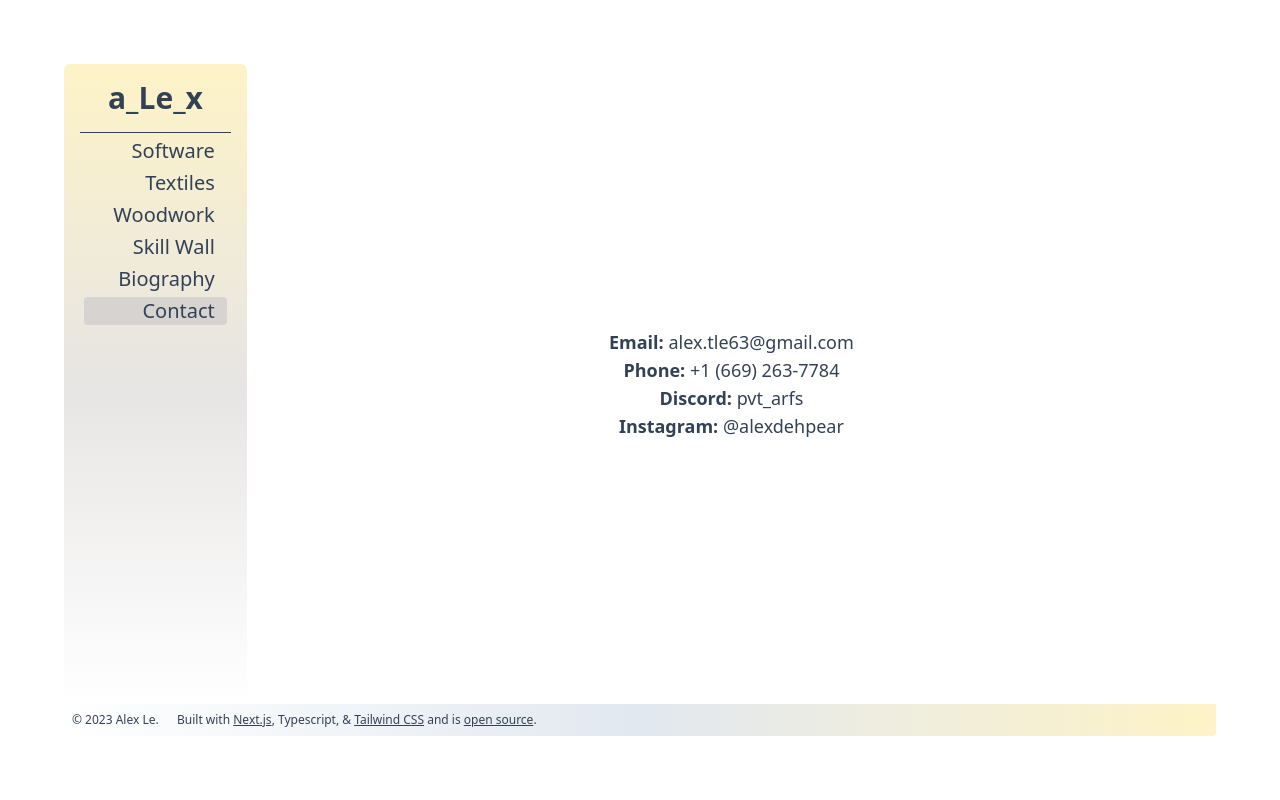
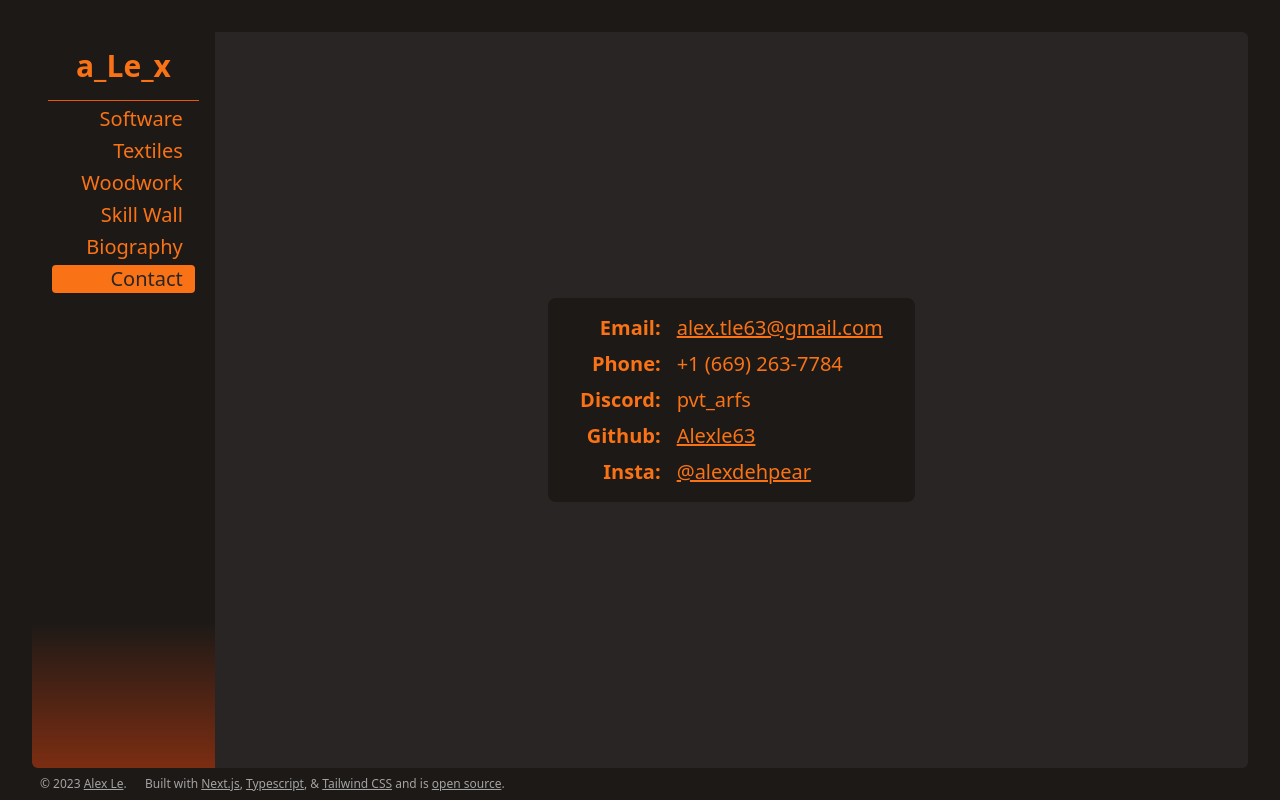
Before and after one commit to Alexle63/A_le_x, a Next.js app: page /contact in a window 1280 px wide. Built offline with nearby package versions, Linux system fonts and the light colour scheme.

Commit message:
New Theme, add tiles

```diff
--- a/app/contact/page.tsx
+++ b/app/contact/page.tsx
@@ -2,12 +2,22 @@ import Link from 'next/link'
 import React from 'react'
 
 export default function Contact() {
-  return (
-    <div className='text-lg flex flex-col justify-center items-center h-full'>
-      <p> <b>Email: </b><Link href="mailto:alex.tle63@gmail.com">alex.tle63@gmail.com</Link></p>
-      <p> <b>Phone: </b>+1 (669) 263-7784</p>
-      <p> <b>Discord: </b>pvt_arfs</p>
-      <p> <b>Instagram: </b><Link href="https://www.instagram.com/alexdehpear/">@alexdehpear</Link></p>
-    </div>
-  )
+    return (
+        <div className='flex bg-stone-900 p-4 px-8 rounded-lg text-xl'>
+            <div className='font-bold pr-4 text-right space-y-2'>
+                <p>Email: </p>
+                <p>Phone: </p>
+                <p>Discord: </p>
+                <p>Github: </p>
+                <p>Insta: </p>
+            </div>
+            <div className='space-y-2'>
+                <p><Link href="mailto:alex.tle63@gmail.com" className='underline'>alex.tle63@gmail.com</Link></p>
+                <p>+1 (669) 263-7784</p>
+                <p>pvt_arfs</p>
+                <p><Link href="https://github.com/Alexle63/" target="_blank" rel="noopener noreferrer" className='underline'>Alexle63</Link></p>
+                <p><Link href="https://www.instagram.com/alexdehpear/" target="_blank" rel="noopener noreferrer" className='underline'>@alexdehpear</Link></p>
+            </div>
+        </div>
+    )
 }
--- a/app/layout.tsx
+++ b/app/layout.tsx
@@ -20,18 +20,18 @@ export default function RootLayout({
 
     return (
         <html>
-            <body className='text-slate-700 p-16 relative h-screen overflow-clip'>
+            <body className='text-slate-700 p-8 relative h-screen overflow-clip bg-stone-900'>
 
                 <div className='flex flex-col rounded-md h-full'>
                     <div className='flex grow'>
                         <MainMenu />
 
-                        <div className='w-full p-4 rounded-md'>
+                        <div className='bg-stone-800 text-orange-500 w-full rounded-r-md flex justify-center items-center h-full'>
                             {children}
                         </div>
                     </div>
+                </div>
                     <Footer />
-                </div>
             </body>
         </html>
     )
--- a/app/software/page.tsx
+++ b/app/software/page.tsx
@@ -1,7 +1,10 @@
+import Tile from '@/components/Tile'
 import React from 'react'
 
 export default function Software() {
     return (
-        <h1>:3 Software</h1>
+        <>
+            <Tile title="BRuh"></Tile>
+        </>
     )
 }
--- a/components/Footer.tsx
+++ b/components/Footer.tsx
@@ -1,7 +1,7 @@
 export default function Footer() {
 
-    return <div className='text-xs font-light p-2 rounded-b bg-gradient-to-l from-amber-100 via-slate-200 to-stone-0'>
-        <p> &copy; {new Date().getFullYear()} Alex Le. &emsp; Built with <a href="https://nextjs.org/" className='underline'>Next.js</a>, Typescript, & <a href='https://tailwindcss.com/' className='underline'>Tailwind CSS</a> and is <a href='https://github.com/Alexle63/A.le.x' className='underline'>open source</a>.
+    return <div className='text-xs text-neutral-400 font-light p-2 rounded-b'>
+        <p> &copy; {new Date().getFullYear()} <a href='https://github.com/Alexle63' className="underline">Alex Le</a>. &emsp; Built with <a href="https://nextjs.org/" className='underline'>Next.js</a>, <a href="https://www.typescriptlang.org/" className="underline">Typescript</a>, & <a href='https://tailwindcss.com/' className='underline'>Tailwind CSS</a> and is <a href='https://github.com/Alexle63/A.le.x' className='underline'>open source</a>.
         </p>
     </div>
 }
--- a/components/MainMenu.tsx
+++ b/components/MainMenu.tsx
@@ -13,12 +13,12 @@ export default function MainMenu() {
         { title: 'Biography', link: 'biography' },
         { title: 'Contact', link: 'contact' }]
 
-    return <div className="text-center p-4 rounded-md bg-gradient-to-b from-amber-100 via-stone-200 to-stone-0">
+    return <div className="text-center text-orange-500 p-4 rounded-l-md bg-gradient-to-b from-stone-900 to-orange-900  from-80%">
         <div className="text-3xl pb-4 px-4 flex font-bold justify-center items-center">
             {/* <img src="static/Pyrogram.jpg" alt="Pyrogram.jpg" width={64} height={64} className="rounded-full" /> */}
             <Link href="/" className="px-3">a_Le_x</Link>
         </div>
-        <hr className="border-solid border-1 border-slate-700" />
+        <hr className="border-solid border-1 border-orange-600" />
         <div>
             {(pages.map(page => <NavLink page={page} key={page.link} handleClick={() => { }} />))}
         </div>
--- a/components/NavLink.tsx
+++ b/components/NavLink.tsx
@@ -3,9 +3,9 @@ import { usePathname } from "next/navigation";
 
 export default function NavLink({ page, handleClick }: { page: { title: string, link: string }, handleClick: () => void }) {
     const pathName = usePathname()
-    let classes = pathName.includes(page.link) ? "bg-stone-300 " : ""
+    let classes = pathName.includes(page.link) ? "bg-orange-500 text-stone-800 " : ""
 
     return (
-        <Link onClick={handleClick} className={" font-light text-xl px-3 m-1 block text-right rounded transition hover:text-stone-800 hover:bg-stone-200 ease-in-out duration-500 " + classes} href={page.link}>{page.title}</Link>
+        <Link onClick={handleClick} className={" font-light text-xl px-3 m-1 block text-right rounded transition hover:bg-orange-200 ease-out duration-500 " + classes} href={page.link}>{page.title}</Link>
     )
 }
--- /dev/null
+++ b/components/Tile.tsx
@@ -0,0 +1,25 @@
+import * as React from 'react';
+import Card from '@mui/material/Card';
+import CardContent from '@mui/material/CardContent';
+import CardMedia from '@mui/material/CardMedia';
+import Typography from '@mui/material/Typography';
+import { CardActionArea } from '@mui/material';
+
+export default function Tile(props: {title: string}) {
+    return (
+        <Card sx={{ maxWidth: 345 }}>
+            <CardActionArea>
+                <CardMedia
+                    component="img"
+                    height="140"
+                    image="/static/Pyrogram.jpg"
+                />
+                <CardContent>
+                    <Typography variant="body2" color="text.secondary">
+                        {props.title}
+                    </Typography>
+                </CardContent>
+            </CardActionArea>
+        </Card>
+    );
+}
```
Also changed, not shown: package.json (+11 -2 lines), 2 other files (tests, documents, lock files or other folders).
